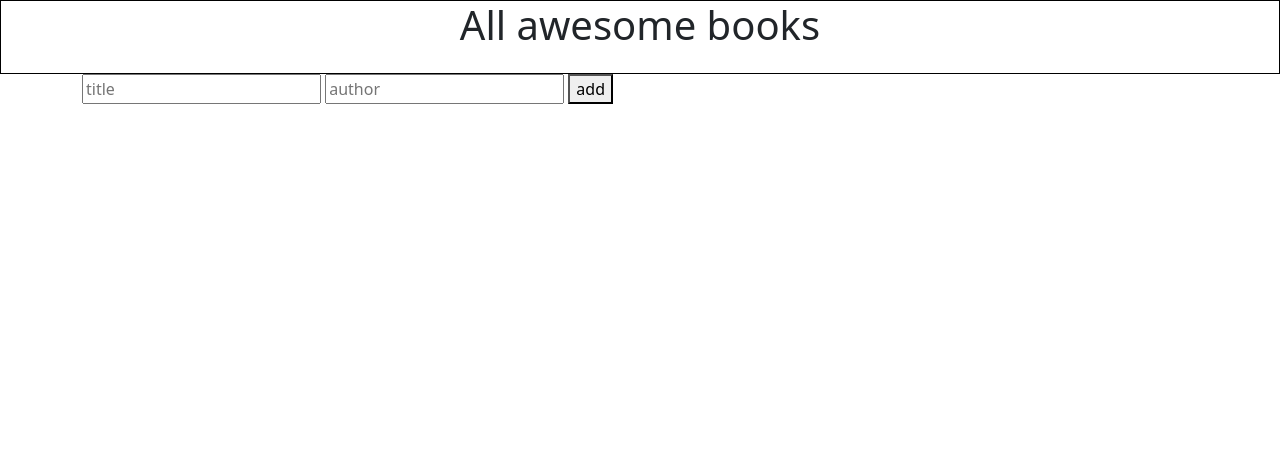
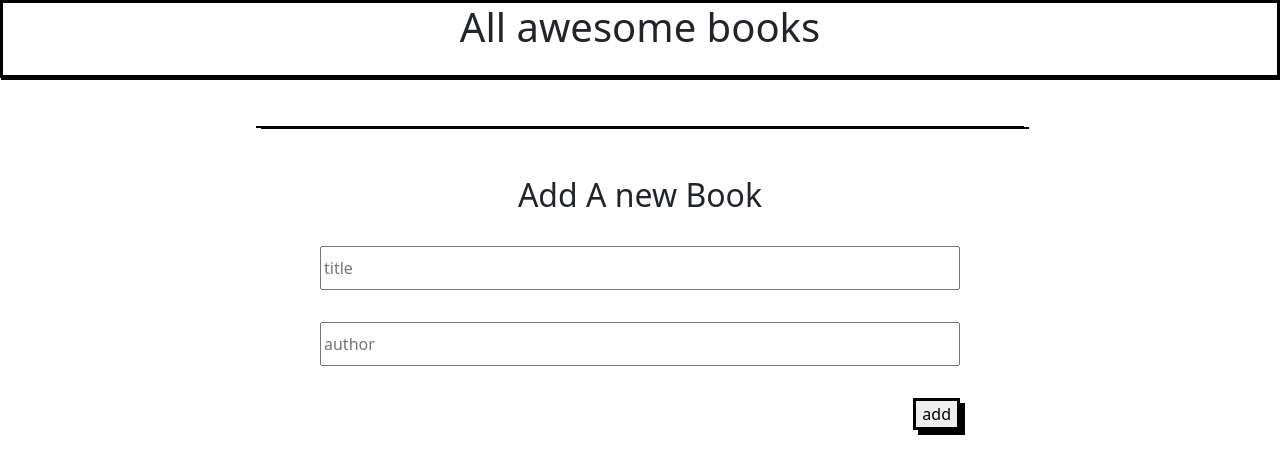
Before and after one commit to peterdgreat/awesome-books, a plain HTML site: page index.html in a window 1280 px wide. Drawn offline with nearby package versions, Linux system fonts and the light colour scheme.

Commit message:
Form Styled
- box shadow added to button
-an hr tag created and styled
-form aligned to center
-padding and margin added to input statement

```diff
--- a/css/style.css
+++ b/css/style.css
@@ -13,9 +13,32 @@ li {
 }
 
 .main {
-  border: 1px solid black;
+  border: 3px solid black;
+  box-shadow: 1px 2px  black;
 }
 
 li:nth-child(even) {
   background-color: #f5f5f5;
 }
+
+button {
+  box-shadow: 5px 5px  black;
+  border: 3px solid black;
+}
+
+.underline {
+  margin: 0 auto;
+  width: 60%;
+}
+
+form {
+  width: 50%;
+  margin: 0 auto;
+}
+
+hr {
+  background-color: black;
+  border: 1px solid black;
+  opacity: 1;
+  box-shadow: 5px 1px  black;
+}
--- a/index.html
+++ b/index.html
@@ -24,13 +24,24 @@
     </ul>
 
 </section>
+    <section class="newBk">
+        <div class="underline mt-5">
+            <hr>
+        </div>
+
+  <h2 class="text-center mt-5">Add A new Book</h2>
+
+    <form  id="form" class="d-flex my-3  flex-column ">
+      <input class="py-2 my-3" type="text" name="title" id="title" placeholder="title">
+        <input class="py-2 my-3" type="text" name="author" id="author" placeholder="author">
+       <div class="align-self-end py-3">
 
 
-    <form  id="form" class="container">
-      <input type="text" name="title" id="title" placeholder="title">
-        <input type="text" name="author" id="author" placeholder="author">
         <button type="submit" id="bsub" >add</button>
-    </form>
+
+    </div>
+</form>
+</section>
     <script src="https://cdn.jsdelivr.net/npm/bootstrap@5.1.1/dist/js/bootstrap.bundle.min.js" integrity="sha384-/bQdsTh/da6pkI1MST/rWKFNjaCP5gBSY4sEBT38Q/9RBh9AH40zEOg7Hlq2THRZ" crossorigin="anonymous"></script>
     <script src="/js/app.js"></script>
 </body>
--- a/js/app.js
+++ b/js/app.js
@@ -28,7 +28,7 @@ class BksClass {
     const div = document.createElement('div');
     titleText.innerText = this.titleC;
     authorText.innerText = this.authorC;
-    btn.innerText = 'remove';
+    btn.innerText = 'Remove';
     div.innerText = 'by';
     li.appendChild(titleText);
     li.appendChild(div);
```
